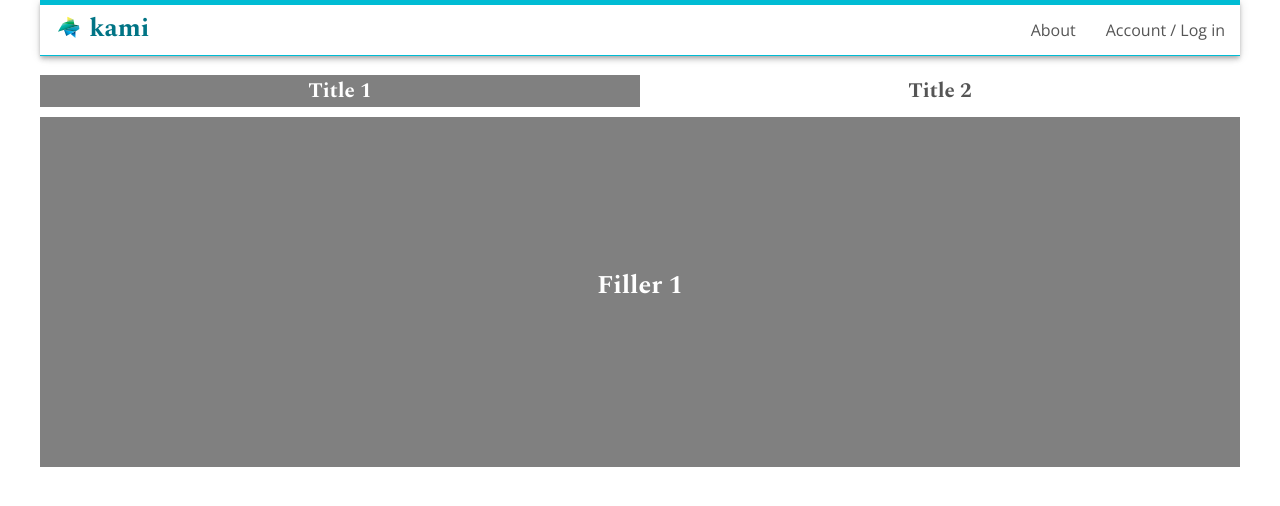
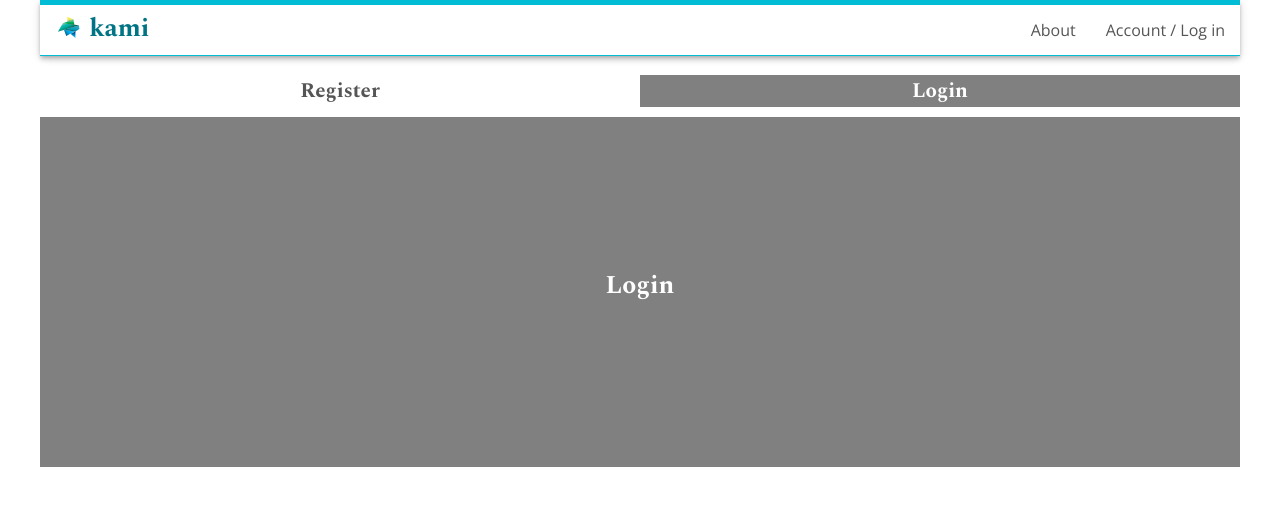
Before and after one commit to arturgvieira-zz/scratch, a React (Create React App) app: page /account in a window 1280 px wide. Shown: the top 506 px of the page. Built offline with nearby package versions, Linux system fonts and the light colour scheme; what apollo-client-preset, apollo-link-ws would draw is missing.

Commit message:
Edit to correct active index bug

```diff
--- a/src/components/pages/account/components/tabs/index.js
+++ b/src/components/pages/account/components/tabs/index.js
@@ -11,11 +11,10 @@ class Tabs extends Component {
     setTabs(index) {
         let activeIndex = null;
         let body = null;
-        if (!index) {
+        if (undefined === index) {
             activeIndex = this.props.children.reduce((acc, next, index) => {
-                if (next.props.active) acc = index;
-                return acc;
-            }, 0);
+                if (next.props.active) return index;
+            });
             body = this.props.children.filter(node => node.props.active);
         } else {
             activeIndex = index;
--- a/src/components/pages/account/index.js
+++ b/src/components/pages/account/index.js
@@ -8,14 +8,14 @@ class Account extends Component {
         return (
             <div className="Account page">
                 <Tabs>
-                    <Pane label="Title 1" active>
+                    <Pane label="Register">
                         <section className="filler">
-                            <h2>Filler 1</h2>
+                            <h2>Register</h2>
                         </section>
                     </Pane>
-                    <Pane label="Title 2">
+                    <Pane label="Login" active>
                         <section className="filler">
-                            <h2>Filler 2</h2>
+                            <h2>Login</h2>
                         </section>
                     </Pane>
                 </Tabs>
```
